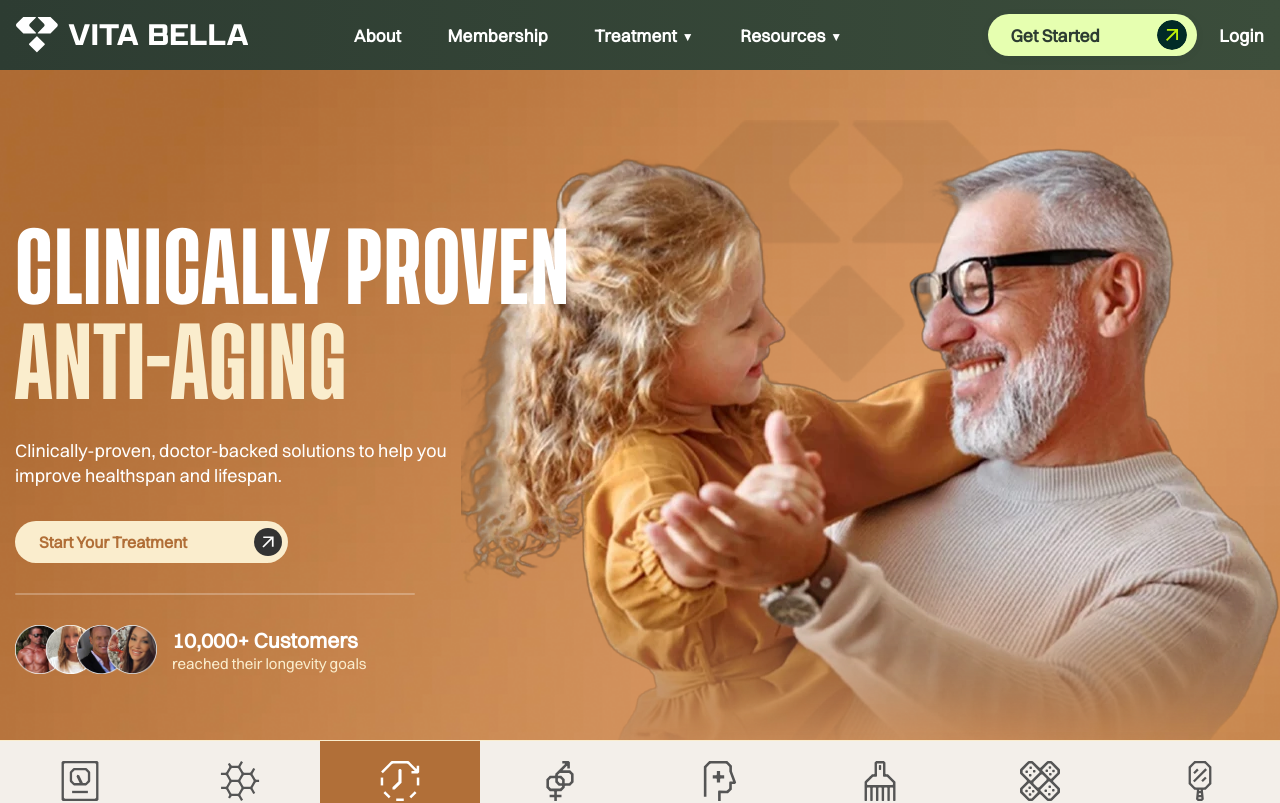
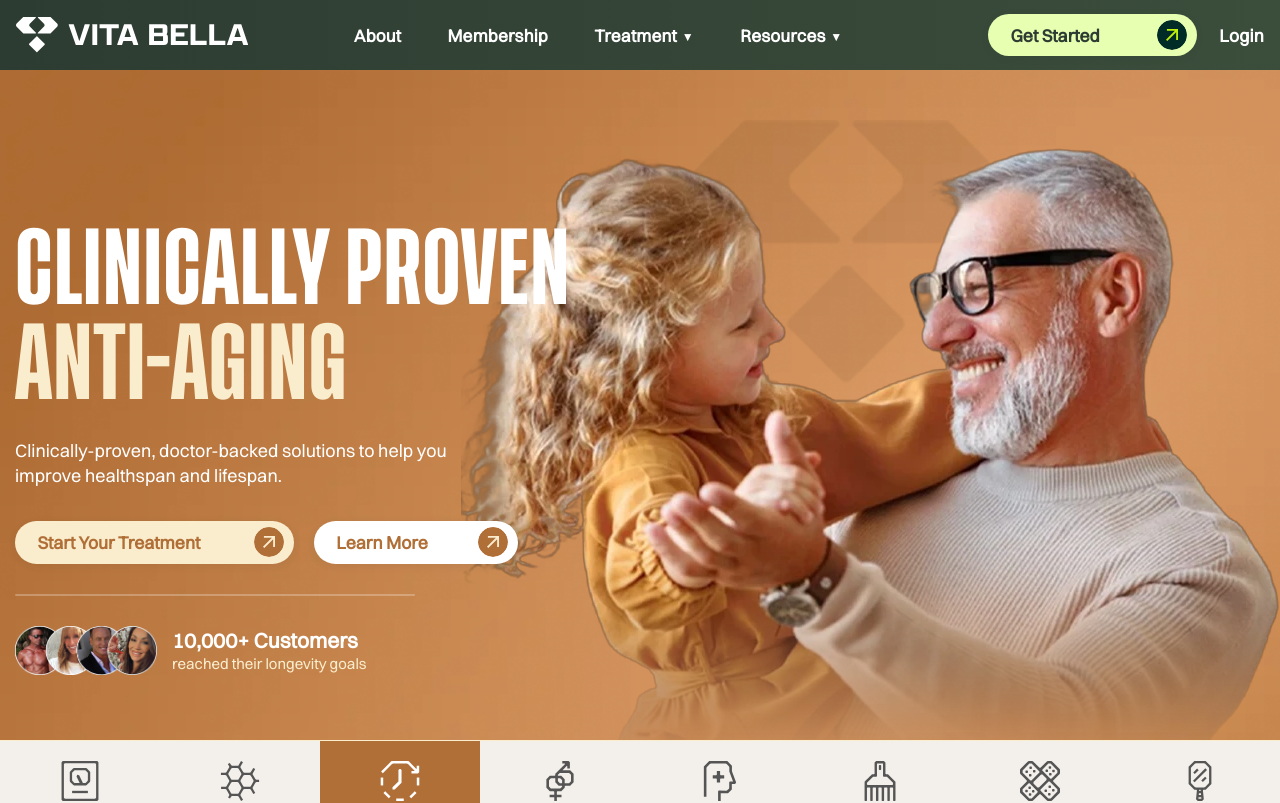
Before and after one commit to aribradshaw/VitaBella, a Next.js app in the folder vitabella/: page / in a window 1280 px wide. Shown: the top 803 px of the page. Built offline with nearby package versions, Linux system fonts and the light colour scheme.

Commit message:
Hero Buttons

```diff
--- a/vitabella/src/components/Hero/Hero.tsx
+++ b/vitabella/src/components/Hero/Hero.tsx
@@ -1,9 +1,11 @@
 "use client";
+
 
 import React, { useState, useEffect, useRef } from 'react';
 import './Hero.css';
 import { heroData } from './heroData';
 import Image from 'next/image';
+import VitaBellaButton from '../common/VitaBellaButton';
 
 // Type for category keys
 const categoryKeys = Object.keys(heroData) as Array<keyof typeof heroData>;
@@ -97,9 +99,57 @@ const Hero: React.FC = () => {
         <p className="subtext">
           Clinically-proven, doctor-backed solutions to help {data.solutionsText}.
         </p>
-        <a href="/membership/" className="cta-button" style={{ backgroundColor: data.mainColor, color: data.backgroundColor, backgroundImage: `url('${data.buttonIcon}')` }}>
-          Start Your Treatment
-        </a>
+        <div
+          style={{
+            display: 'flex',
+            flexDirection: isMobile ? 'column' : 'row',
+            gap: isMobile ? 12 : 20,
+            alignItems: isMobile ? 'stretch' : 'center',
+            justifyContent: isMobile ? 'center' : 'flex-start',
+            width: isMobile ? '100%' : 'auto',
+            marginBottom: isMobile ? 8 : 0,
+          }}
+        >
+          <VitaBellaButton
+            label="Start Your Treatment"
+            href="/membership/"
+            bg={data.mainColor}
+            bgHover={data.backgroundColor}
+            text={data.backgroundColor}
+            textHover="var(--e-global-color-white)"
+            arrowCircleColor={data.backgroundColor}
+            arrowCircleColorHover={data.mainColor}
+            arrowPathColor={data.mainColor}
+            arrowPathColorHover={data.backgroundColor}
+            style={{
+              minWidth: 200,
+              width: isMobile ? '70%' : 250,
+              alignSelf: isMobile ? 'center' : 'flex-start',
+              fontSize: '1.1rem',
+              boxShadow: '0 2px 8px rgba(44, 60, 50, 0.07)',
+            }}
+          />
+          <VitaBellaButton
+            label="Learn More"
+            href={`/${data.slug}`}
+            bg="#fff"
+            bgHover="0% transparent"
+            text={data.backgroundColor}
+            textHover="var(--e-global-color-white)"
+            arrowCircleColor={data.backgroundColor}
+            arrowCircleColorHover={data.mainColor}
+            arrowPathColor={data.mainColor}
+            arrowPathColorHover={data.backgroundColor}
+            style={{
+              minWidth: 150,
+              width: isMobile ? '50%' : 175,
+              alignSelf: isMobile ? 'center' : 'flex-start',
+              fontSize: '1.1rem',
+              marginBottom: isMobile ? 8 : 0,
+              boxShadow: '0 2px 8px rgba(44, 60, 50, 0.07)',
+            }}
+          />
+        </div>
         <div className="divider"></div>
         <div className="testimonial">
           <Image
--- a/vitabella/src/components/Hero/heroData.ts
+++ b/vitabella/src/components/Hero/heroData.ts
@@ -2,6 +2,7 @@
 export const heroData = {
   "weight-loss": {
     categoryName: "Weight Loss",
+    slug: "weight-loss",
     solutionsText: "you lose weight effectively and safely",
     goalsText: "weight loss",
     mainColor: "#D6FEA1",
@@ -16,6 +17,7 @@ export const heroData = {
   },
   "hormone-therapy": {
     categoryName: "Hormone Therapy",
+    slug: "hormone-therapy",
     solutionsText: "optimize hormones and fertility",
     goalsText: "hormone therapy",
     mainColor: "#CEE9FF",
@@ -30,6 +32,7 @@ export const heroData = {
   },
   "anti-aging": {
     categoryName: "Anti-Aging",
+    slug: "anti-aging",
     solutionsText: "you improve healthspan and lifespan",
     goalsText: "longevity",
     mainColor: "#FAEDCD",
@@ -44,6 +47,7 @@ export const heroData = {
   },
   "sexual-wellness": {
     categoryName: "Sexual Wellness",
+    slug: "sexual-wellness",
     solutionsText: "improve sexual function and intimacy",
     goalsText: "sexual wellness",
     mainColor: "#FFBBB7",
@@ -58,6 +62,7 @@ export const heroData = {
   },
   "cognitive-health": {
     categoryName: "Cognitive Health",
+    slug: "cognitive-health",
     solutionsText: "improve brain function and cognition",
     goalsText: "cognitive health",
     mainColor: "#CEE9FF",
@@ -72,6 +77,7 @@ export const heroData = {
   },
   "hair-loss": {
     categoryName: "Hair Loss",
+    slug: "hair-loss",
     solutionsText: "sustain and improve hair growth",
     goalsText: "hair growth",
     mainColor: "#FFD19F",
@@ -86,6 +92,7 @@ export const heroData = {
   },
   "injury-recovery": {
     categoryName: "Injury & Recovery",
+    slug: "injury-and-recovery",
     solutionsText: "turn your injury setback into a comeback",
     goalsText: "recovery",
     mainColor: "#DBFFEE",
@@ -100,6 +107,7 @@ export const heroData = {
   },
   "skin-care": {
     categoryName: "Skin Care",
+    slug: "skin-care",
     solutionsText: "boost confidence with healthy, glowing skin",
     goalsText: "skin care",
     mainColor: "#FAEDCD",
```
